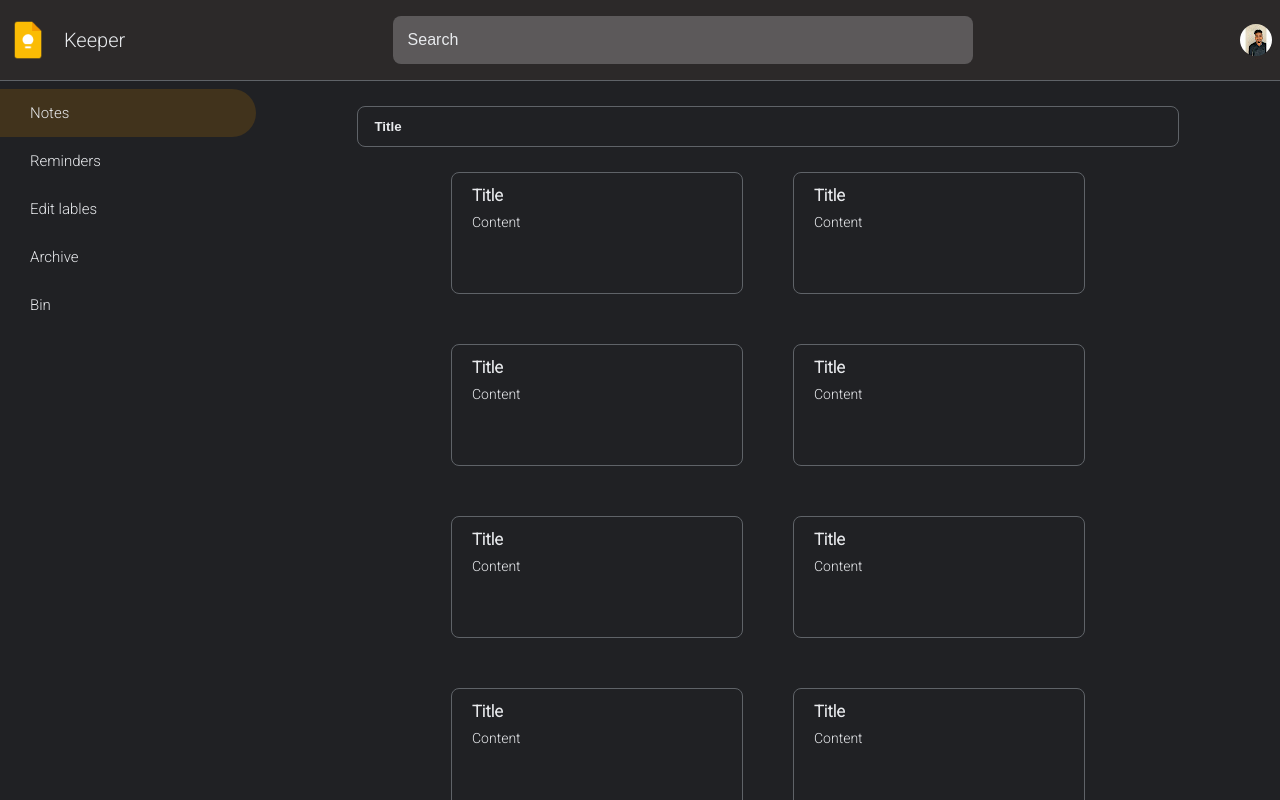
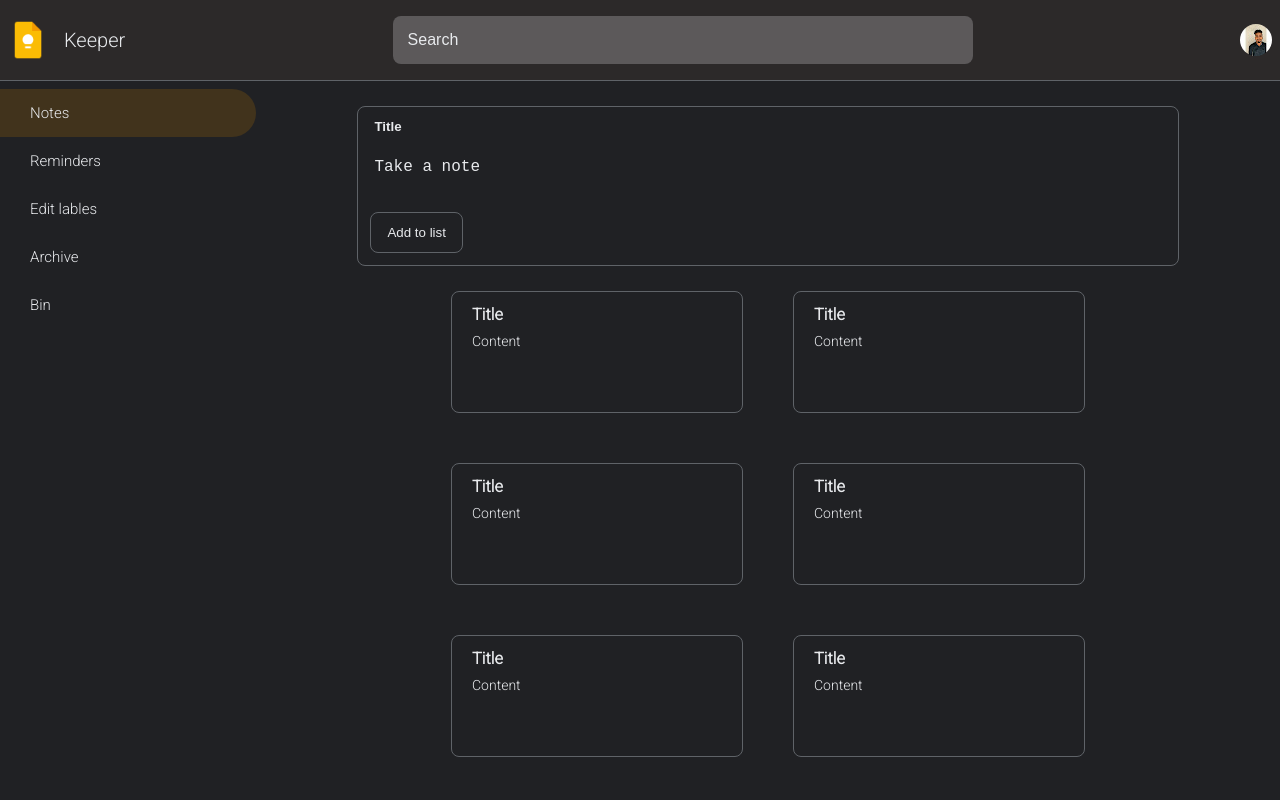
Before and after one commit to Deepak-1373/keeper-app, a React (Create React App) app: page / in a window 1280 px wide. Shown: the top 800 px of the page. Built offline with nearby package versions, Linux system fonts and the light colour scheme.

Commit message:
feat: add context for global state

```diff
--- a/package.json
+++ b/package.json
@@ -9,6 +9,7 @@
     "react": "^17.0.2",
     "react-dom": "^17.0.2",
     "react-scripts": "5.0.0",
+    "react-uuid": "^1.0.2",
     "web-vitals": "^2.1.4"
   },
   "scripts": {
--- a/src/components/NotesForm/NotesForm.css
+++ b/src/components/NotesForm/NotesForm.css
@@ -20,7 +20,7 @@
 }
 
 .text-input-area {
-  display: none;
+  /* display: none; */
   background-color: inherit;
   height: 8rem;
   margin-bottom: 1.5rem;
@@ -30,7 +30,7 @@
 }
 
 .add-btn {
-  display: none;
+  /* display: none; */
   position: absolute;
   left: 1.2rem;
   bottom: 1.2rem;
--- a/src/components/NotesForm/NotesForm.jsx
+++ b/src/components/NotesForm/NotesForm.jsx
@@ -1,4 +1,5 @@
-import React, { useState } from "react";
+import React from "react";
+import { useNotes } from "../../context";
 import "./NotesForm.css";
 
 export const NotesForm = () => {
@@ -16,9 +17,7 @@ export const NotesForm = () => {
   //   setDisplayTextArea(true);
   // };
 
-  const handleSubmit = (e) => {
-    e.preventDefault();
-  };
+  const { notes, handleChange, handleSubmit } = useNotes();
 
   return (
     <div className="form-container">
@@ -32,11 +31,15 @@ export const NotesForm = () => {
             className="form-input border-round color-white disable-border disable-outline"
             type="text"
             placeholder="Title"
+            value={notes.title}
+            onChange={(e) => handleChange(e, "title")}
           />
           <textarea
             required
             className="text-input-area color-white disable-border disable-outline"
             placeholder="Take a note"
+            value={notes.content}
+            onChange={(e) => handleChange(e, "content")}
           ></textarea>
           <button className="add-btn">Add to list</button>
         </div>
--- /dev/null
+++ b/src/context/index.js
@@ -0,0 +1 @@
+export { useNotes, NotesContextProvider } from "./noteContext";
--- /dev/null
+++ b/src/context/noteContext.js
@@ -0,0 +1,39 @@
+import { createContext, useContext, useState } from "react";
+import uuid from "react-uuid";
+
+const notesContext = createContext(null);
+
+const NotesContextProvider = ({ children }) => {
+  const [notes, setNotes] = useState({
+    title: "",
+    content: "",
+  });
+
+  const [notesList, setNotesList] = useState([]);
+
+  const handleChange = (e, field) => {
+    setNotes((prev) => ({ ...prev, [field]: e.target.value }));
+  };
+
+  const handleSubmit = (e) => {
+    e.preventDefault();
+    setNotesList((prev) => [{ id: uuid(), ...notes }, ...prev]);
+
+    setNotes({
+      title: "",
+      content: "",
+    });
+  };
+
+  return (
+    <notesContext.Provider
+      value={{ notes, handleChange, handleSubmit, notesList }}
+    >
+      {children}
+    </notesContext.Provider>
+  );
+};
+
+const useNotes = () => useContext(notesContext);
+
+export { useNotes, NotesContextProvider };
--- a/src/index.js
+++ b/src/index.js
@@ -1,10 +1,13 @@
 import React from "react";
 import ReactDOM from "react-dom";
 import App from "./App";
+import { NotesContextProvider } from "./context";
 
 ReactDOM.render(
   <React.StrictMode>
-    <App />
+    <NotesContextProvider>
+      <App />
+    </NotesContextProvider>
   </React.StrictMode>,
   document.getElementById("root")
 );
```
Also changed, not shown: 1 other file (tests, documents, lock files or other folders).
